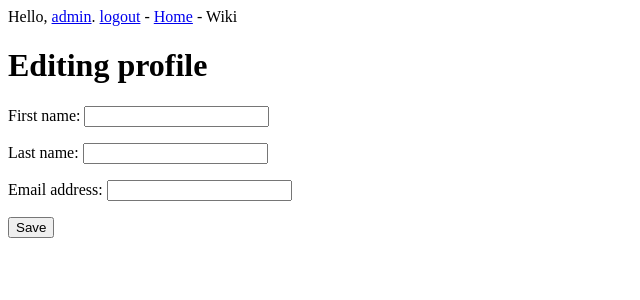
After one commit to eshc/eshc-intranet, a Django app: page /users/edit_profile/ in a window 1280 px wide. The commit adds this page. Shown: the top 300 px of the page, without its empty margins (0-640 px from the left). Run offline with Django 3.2, Linux system fonts and the light colour scheme; a user stored in the database is signed in; data comes from the database, SQL or seed files in the repository; both versions use the stored data as it was after the commit.

Commit message:
Add editing user profile info

```diff
--- /dev/null
+++ b/users/forms.py
@@ -0,0 +1,24 @@
+from django import forms
+from django.contrib.auth.models import User
+
+
+class UserEditForm(forms.ModelForm):
+	"""
+	A form that edits a user.
+	"""
+
+	class Meta:
+		model = User
+		fields = ['first_name', 'last_name', 'email']
+		# fields = '__all__'
+
+	def save(self, commit=True):
+		user = super(UserEditForm, self).save(commit=False)
+		# user.set_password(self.cleaned_data["password1"])
+		user.first_name = self.cleaned_data['first_name']
+		user.last_name = self.cleaned_data['last_name']
+		user.email = self.cleaned_data['email']
+
+		if commit:
+			user.save()
+		return user
--- /dev/null
+++ b/users/templates/users/edit_profile.html
@@ -0,0 +1,13 @@
+{% extends "home/base.html" %}
+
+{% block content %}
+<h1>Editing profile</h1>
+
+<form method="POST" action="{% url 'users:edit_profile' %}">
+    {% csrf_token %}
+    {{ form.as_p }}
+    <button name="submit">Save</button>
+    <input type="hidden" name="next" value="{% url 'home:index' %}" />
+</form>
+
+{% endblock content %}
--- a/users/templates/users/profile.html
+++ b/users/templates/users/profile.html
@@ -9,4 +9,6 @@
 <p>Last login: {{ user.last_login }}</p>
 <p>Date joined: {{ user.date_joined }}</p>
 
+<a href="{% url 'users:edit_profile' %}">Edit info</a>
+
 {% endblock content %}
--- a/users/urls.py
+++ b/users/urls.py
@@ -13,5 +13,7 @@ urlpatterns = [
 	# New user registration
 	url(r'^register/$', views.register, name='register'),
 	# User profile info
-	url(r'^profile/$', views.profile, name='profile')
+	url(r'^profile/$', views.profile, name='profile'),
+	# User profile editing
+	url(r'^edit_profile/$', views.edit_profile, name='edit_profile')
 ]
--- a/users/views.py
+++ b/users/views.py
@@ -3,7 +3,10 @@ from django.http import HttpResponseRedirect
 from django.urls import reverse
 from django.contrib.auth import login, logout, authenticate
 from django.contrib.auth.forms import UserCreationForm
+from django.contrib.auth.models import User
 from django.contrib.auth.decorators import login_required
+
+from .forms import UserEditForm
 
 
 def logout_view(request):
@@ -34,3 +37,28 @@ def register(request):
 @login_required
 def profile(request):
 	return render(request, 'users/profile.html')
+
+@login_required
+def edit_profile(request):
+	"""Edit user info"""
+	user = request.user
+
+	a = User.objects.get(username=request.user.username)
+
+	if request.method != 'POST':
+		# Display form filled with available info
+		form = UserEditForm(initial={'first_name': user.first_name,
+			'last_name': user.last_name,
+			'email': user.email})
+	else:
+		form = UserEditForm(data=request.POST, instance=a)
+
+		if form.is_valid():
+			user = form.save()
+			# user.first_name = form.cleaned_data['first_name']
+			# user.last_name = form.cleaned_data['last_name']
+			# user.email = form.cleaned_data['email']
+			return HttpResponseRedirect(reverse('users:profile'))
+
+	context = {'form': form}
+	return render(request, 'users/edit_profile.html', context)
```
Also changed, not shown: README.md, db.sqlite3.
